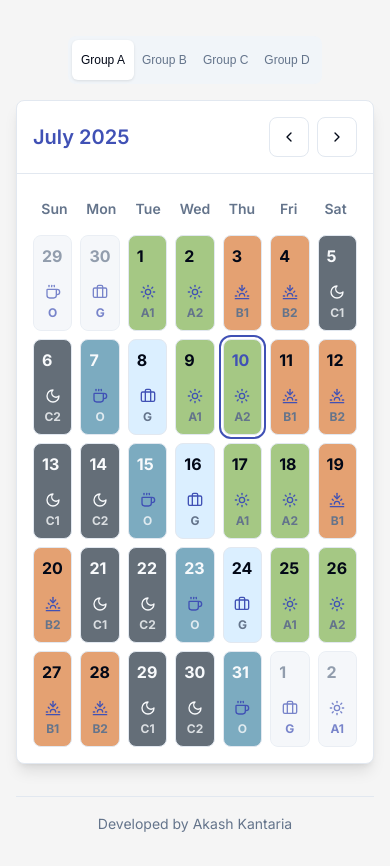
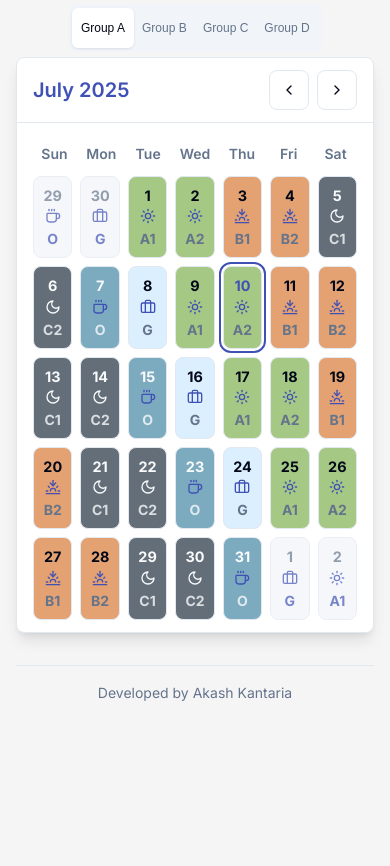
Before and after one commit to SKY1797/Master-Shift-Rota-Web, a website: page index.html in a window 390 px wide. Shown: the part 60-926 px from the top of the page. After the commit the page ends 844 px from the top, so only its background shows below. Drawn offline with Linux system fonts and the light colour scheme.

Commit message:
Update styles.css

```diff
--- a/styles.css
+++ b/styles.css
@@ -62,9 +62,9 @@ body {
 }
 
 /* Header */
-.header {
+/* .header {
   margin-bottom: 2rem;
-}
+} removed */
 
 .header-content {
   position: relative;
@@ -107,7 +107,7 @@ body {
 .main-content {
   display: flex;
   flex-direction: column;
-  gap: 1rem;
+  gap: 0.3rem; /* 1rem */
 }
 
 /* Group Tabs */
@@ -181,7 +181,7 @@ body {
   display: flex;
   justify-content: space-between;
   align-items: center;
-  padding: 1rem;
+  padding: 0.75rem 1rem; /* 1rem */
   border-bottom: 1px solid var(--border);
 }
 
@@ -217,7 +217,7 @@ body {
 
 /* Calendar Content */
 .calendar-content {
-  padding: 1rem;
+  padding: 0.75rem 1rem; /* 1rem */
 }
 
 .weekdays-header {
@@ -228,7 +228,7 @@ body {
   font-size: 0.875rem;
   font-weight: 600;
   color: var(--muted-foreground);
-  margin-bottom: 0.5rem;
+  margin-bottom: 0.25rem; /* 0.5rem */
 }
 
 .weekday {
@@ -312,6 +312,7 @@ body {
 
 .day-number {
   font-weight: 700;
+  text-align: center; /* New line added */
   font-size: 1.125rem;
 }
 
@@ -406,16 +407,16 @@ body {
   }
 
   .day-card {
-    height: 6rem;
+    height: 5.15rem; /* 6rem */
     padding: 0.5rem;
   }
 
   .day-number {
-    font-size: 1rem;
+    font-size: 0.9rem;
   }
 
   .shift-name {
-    font-size: 0.75rem;
+    font-size: 0.875rem;
   }
 
   .shift-icon {
```
